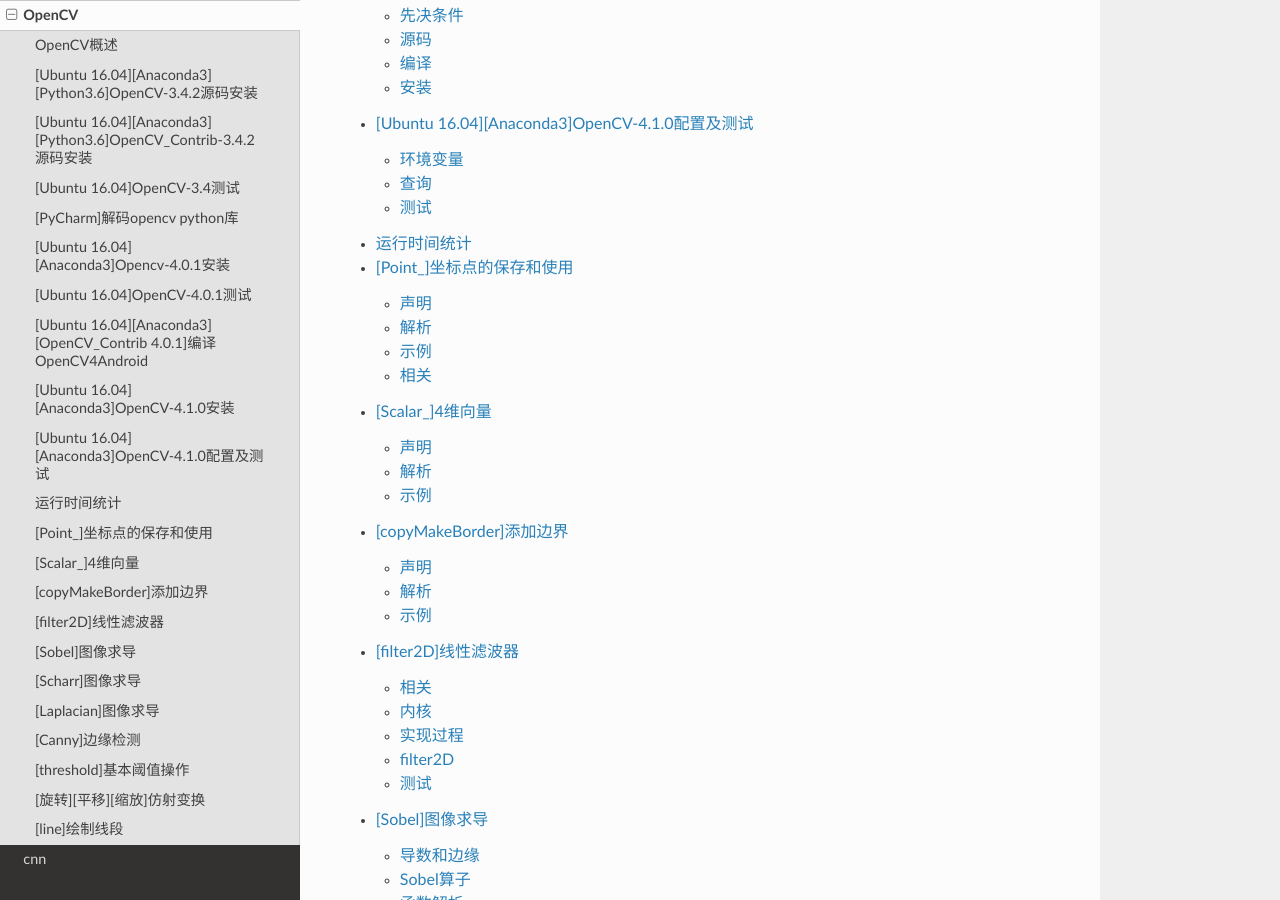
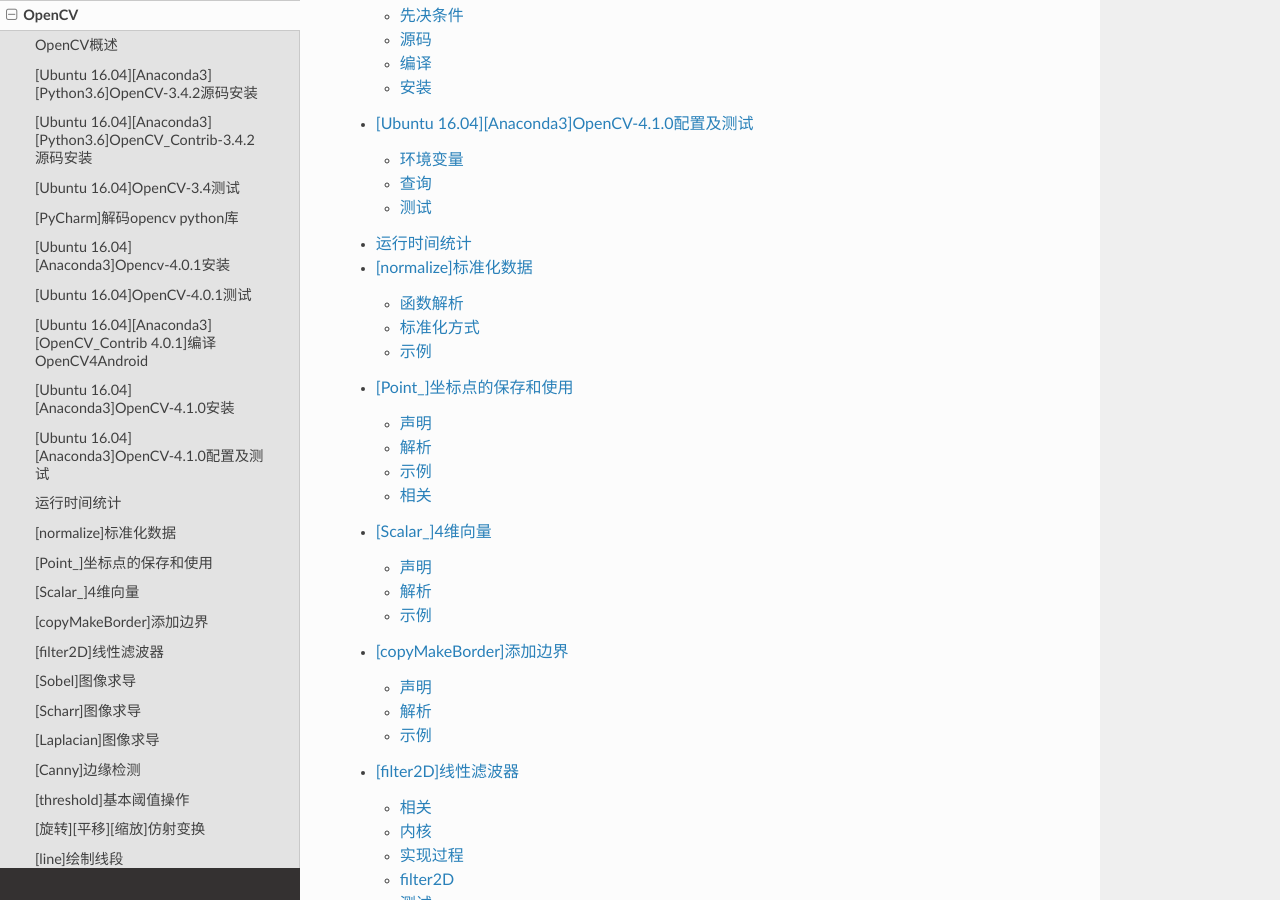
Before and after one commit to Document-Collection/image-processing, a Sphinx documentation site: the page built from docs/source/opencv.rst, in a window 1280 px wide and 900 px high, scrolled down 1095 px. Built offline with Sphinx 7.4.7 and the Read the Docs theme 2.0.0, drawn with Linux system fonts in a browser that asks for light colours; pages that are not in the unit, such as notebooks, are missing from menus; some of the changed lines change nothing that is shown.

Commit message:
docs(opencv): 数据标准化函数normalize使用

````diff
--- a/docs/source/opencv.rst
+++ b/docs/source/opencv.rst
@@ -18,6 +18,7 @@
    opencv/[Ubuntu 16.04][Anaconda3]OpenCV-4.1.0配置及测试
 
    opencv/运行时间统计
+   opencv/[normalize]标准化数据
 
    opencv/[Point_]坐标点的保存和使用
    opencv/[Scalar_]4维向量
--- /dev/null
+++ b/docs/source/opencv/[normalize]标准化数据.md
@@ -0,0 +1,86 @@
+
+# [normalize]标准化数据
+
+参考：[normalize() [1/2]](https://docs.opencv.org/4.1.0/d2/de8/group__core__array.html#ga87eef7ee3970f86906d69a92cbf064bd)
+
+图像处理过程中常用的操作之一就是数据标准化，`OpenCV`提供了函数`cv::normalize`来完成
+
+## 函数解析
+
+```
+CV_EXPORTS_W void normalize( InputArray src, InputOutputArray dst, double alpha = 1, double beta = 0,
+                             int norm_type = NORM_L2, int dtype = -1, InputArray mask = noArray());
+```
+
+* `src`：输入数组
+* `dst`：输出数组，大小和原图一致
+* `alpha`：标准化值或者按范围标准化的下范围边界
+* `beta`：按范围标准化时的上范围边界；它不作用于范数标准化
+* `norm_type`：标准化类型，参考[cv::NormTypes](https://docs.opencv.org/4.1.0/d2/de8/group__core__array.html#gad12cefbcb5291cf958a85b4b67b6149f)
+* `dtype`：如果为负（默认），则输出数组的类型与`src`相同；否则，其通道数与`src`相同，数据深度=[CV_MAT_DEPTH(dtype)](https://docs.opencv.org/4.1.0/d1/d1b/group__core__hal__interface.html#ga39f3412d63cac68d4f1d138ab52a6fc8)
+* `mask`：操作掩码（可选）
+
+## 标准化方式
+
+函数`normalize`根据参数`norm_type`决定数据标准化方式
+
+当`normType=NORM_INF/NORM_L1/NORM_L2`时，其计算方式如下：
+
+![](./imgs/normalize/norm-type-1.png)
+
+当`normType=NORM_MINMAX`时，其计算方式如下：
+
+![](./imgs/normalize/norm-type-2.png)
+
+## 示例
+
+假定测试数据如下：
+
+```
+vector<double> positiveData = { 2.0, 8.0, 10.0 };
+```
+
+当`normType=NORM_L1`时，通过`L1`范数计算总数，然后缩放到`alpha`大小，比如
+
+```
+normalize(positiveData, normalizedData_l1, 1.0, 0.0, NORM_L1);
+```
+
+则计算结果为
+
+```
+sum(numbers) = 20.0
+2.0      0.1     (2.0/20.0)
+8.0      0.4     (8.0/20.0)
+10.0     0.5     (10.0/20.0)
+```
+
+当`normType=NORM_L2`时，通过`L2`范数计算总数，然后缩放到`alpha`大小，比如
+
+```
+normalize(positiveData, normalizedData_l2, 1.0, 0.0, NORM_L2);
+```
+
+计算结果如下
+
+```
+sum(numbers) = sqrt(2*2 + 8*8 + 10*10) = sqrt(168) = 12.96
+Norm to unit vector: ||positiveData|| = 1.0
+2.0      0.15    (2 / 12.96)
+8.0      0.62    (8 / 12.96)
+10.0     0.77    (10/ 12.96)
+```
+
+当`normType=NORM_MINMAX`时，将数据缩放到`[alpha, beta]`大小，比如
+
+```
+normalize(positiveData, normalizedData_minmax, 1.0, 0.0, NORM_MINMAX);
+```
+
+将数据缩放到`[0.0, 1.0]`大小，计算结果如下：
+
+```
+2.0      0.0     (shift to left border)
+8.0      0.75    (6.0/8.0)
+10.0     1.0     (shift to right border)
+```
````
Also changed, not shown: docs/source/opencv/imgs/normalize/norm-type-1.png (added), docs/source/opencv/imgs/normalize/norm-type-2.png (added).
